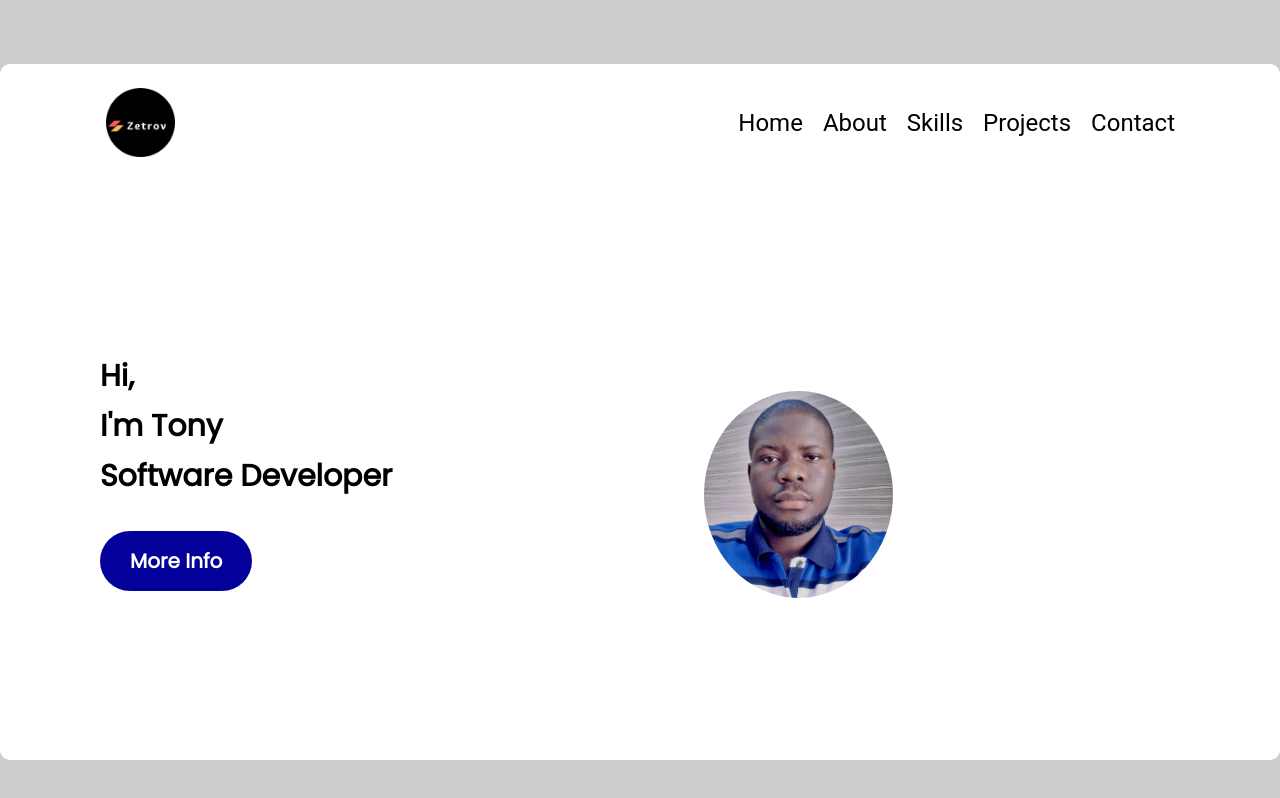
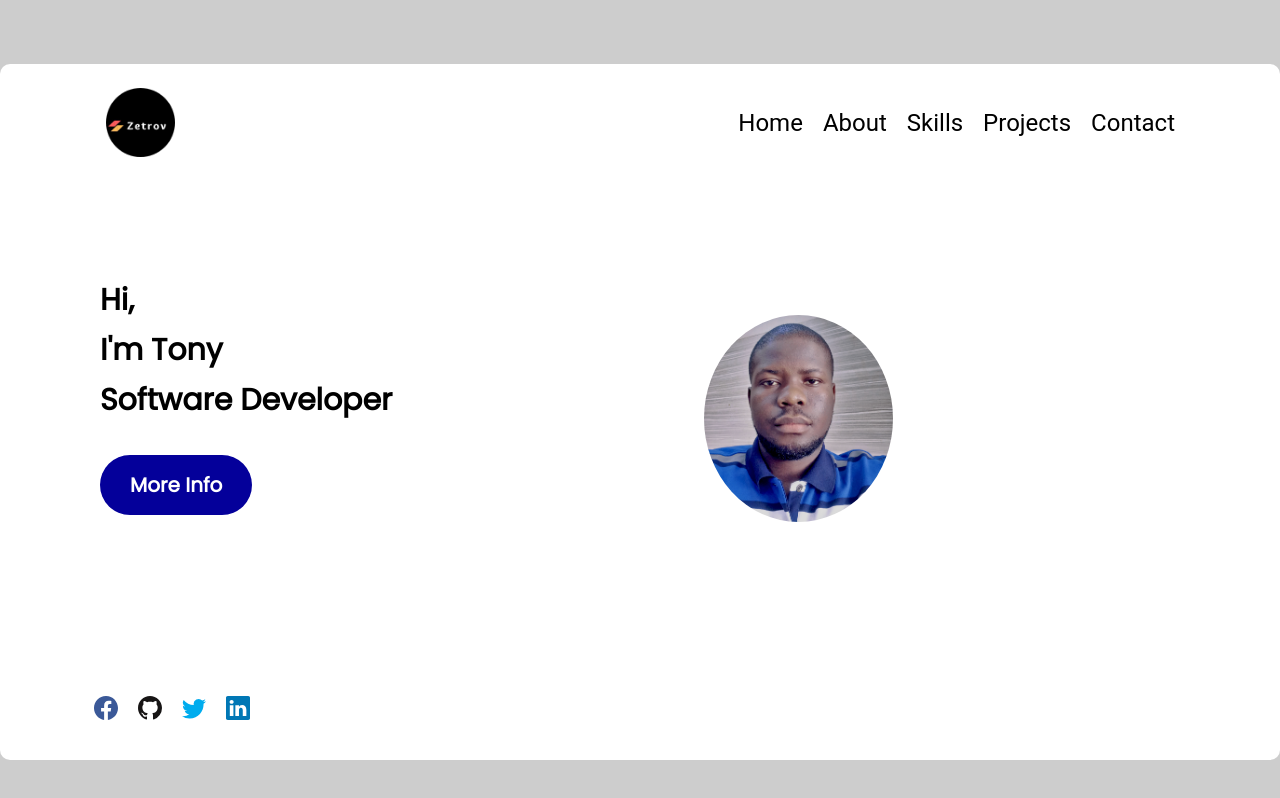
Before and after one commit to tonyIkwuegbu/updated-portfolio, a React (Vite) app: page / in a window 1280 px wide. Built offline with nearby package versions, Linux system fonts and the light colour scheme; a web font is replaced by a local one.

Commit message:
added footer

```diff
--- a/src/App.tsx
+++ b/src/App.tsx
@@ -2,7 +2,7 @@ import React, { useState, useEffect } from "react";
 import { BrowserRouter as Router, Routes, Route } from "react-router-dom";
 import "./App.css";
 import Home from "./components/Home";
-// import Footer from "./components/Footer";
+import Footer from "./components/Footer";
 import About from "./components/About";
 import NavBar from "./components/Navbar";
 import Skills from "./components/Skills";
@@ -33,7 +33,7 @@ function App() {
 						{/* <Route exact path="/projects" component={Projects} />
           <Route exact path="/contact" component={Contact} />  */}
 					</Routes>
-					{/* <Footer/> */}
+					<Footer />
 				</div>
 			)}
 		</Router>
--- /dev/null
+++ b/src/components/Footer/FooterData.ts
@@ -0,0 +1,39 @@
+import { BsFacebook, BsGithub, BsLinkedin, BsTwitter } from "react-icons/bs";
+
+
+
+
+interface FooterData {
+	id: number;
+	icon?: any;
+    color: string;
+    link: string;
+}
+
+
+export const FootData: FooterData[] = [
+	{
+		id: 1,
+		icon: BsFacebook,
+        color: "#3b5998",
+        link:"https://web.facebook.com/234Zetrov/"
+	},
+	{
+		id: 2,
+		icon: BsGithub,
+        color: "#171515",
+        link:"https://www.github.com/tonyIkwuegbu"
+	},
+	{
+		id: 3,
+		icon: BsTwitter,
+        color: "#00acee",
+        link:"https://www.twitter.com/_Zetrov/"
+    },
+    {
+		id: 4,
+		icon: BsLinkedin,
+        color: "#0077B5",
+        link:"https://www.linkedin.com/in/anthony-ikwuegbu-941590a5"
+	},
+];
--- /dev/null
+++ b/src/components/Footer/index.tsx
@@ -0,0 +1,23 @@
+import React from "react";
+import { FootData } from "./FooterData";
+
+const index: React.FC = () => {
+	return (
+		<div className="flex items-center aspect-auto justify-center gap-x-5 p-10 text-center mt-[3rem] ml-[1.5rem] w-24">
+			{FootData.map((item) => (
+				<a
+					className="text-2xl"
+					href={item?.link}
+					key={item?.id}
+					style={{ color: item.color }}
+					target="_blank"
+					rel="noreferrer"
+				>
+					<item.icon />
+				</a>
+			))}
+		</div>
+	);
+};
+
+export default index;
```
